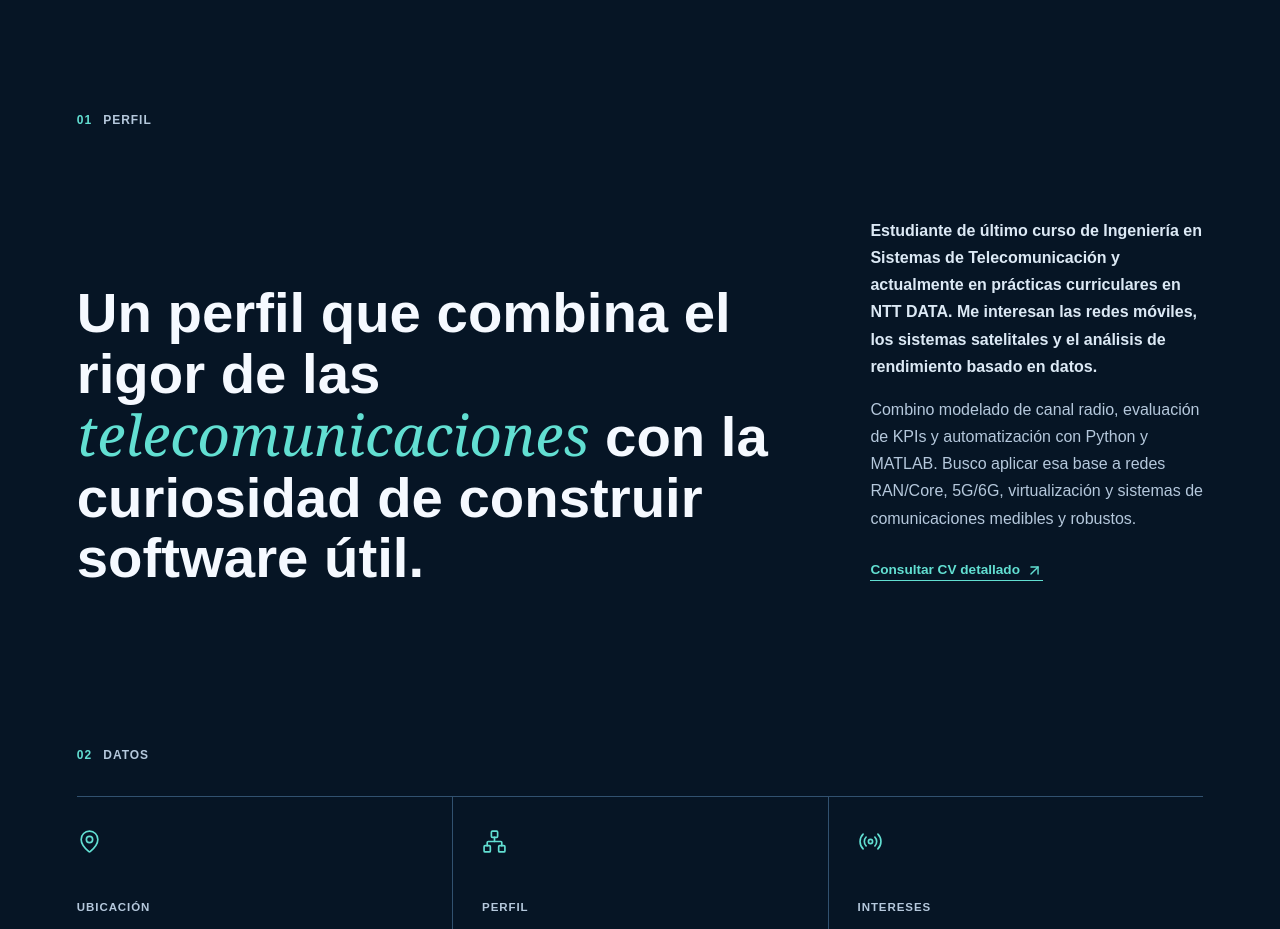
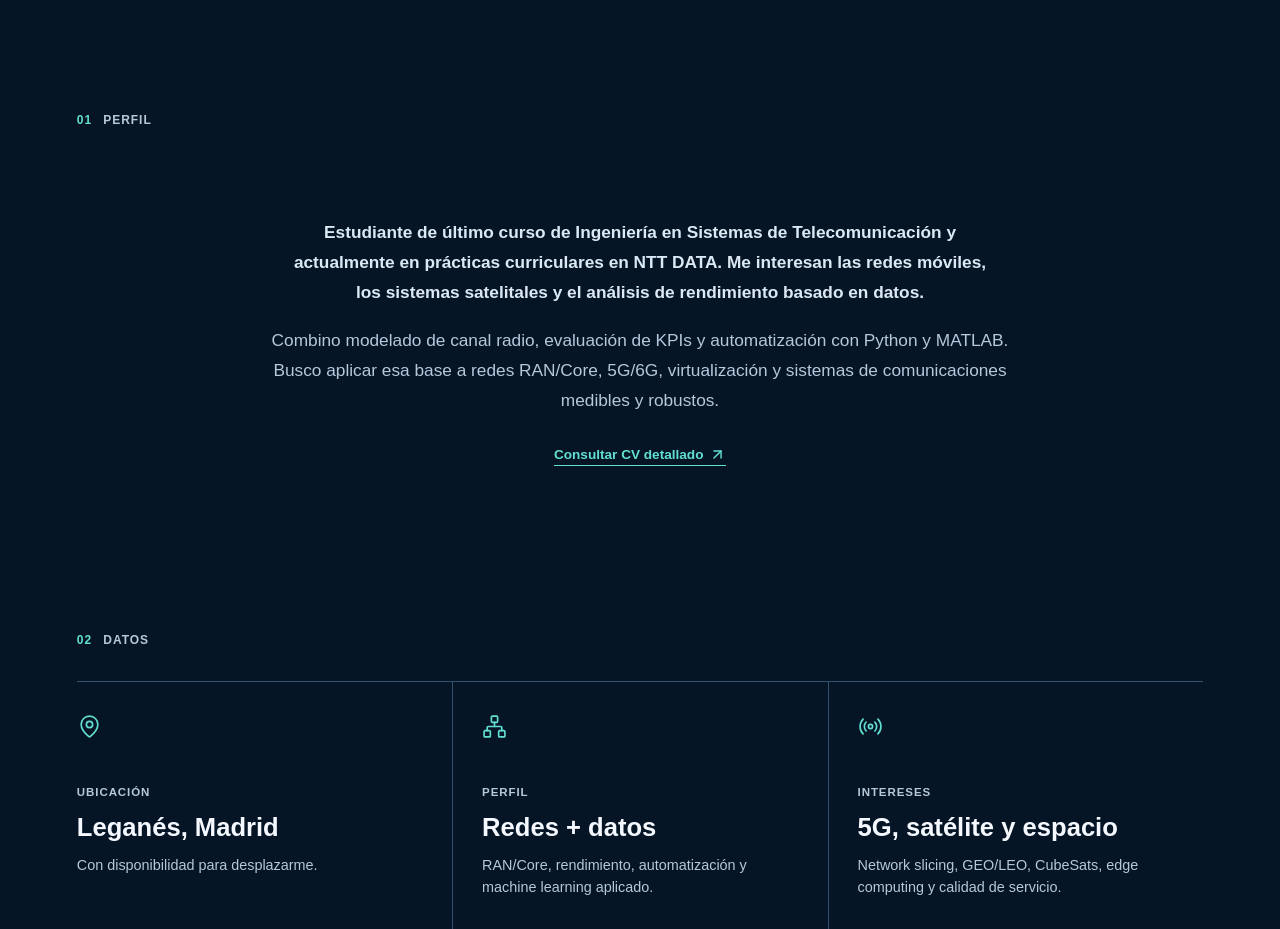
Before and after one commit to gonzaloop1494/gonzalo-portfolio, a Next.js app: page / in a window 1280 px wide. Shown: the part 820-1749 px from the top of the page. Built offline with nearby package versions, Linux system fonts and the light colour scheme; no server answers.

Commit message:
Center profile content

```diff
--- a/app/globals.css
+++ b/app/globals.css
@@ -148,7 +148,7 @@ h1, h2, h3 { letter-spacing: 0; }
   white-space: nowrap;
   border: 0;
 }
-h1 em, h2 em, .display-copy em { color: var(--accent); font-family: Georgia, "Times New Roman", serif; font-weight: 400; }
+h1 em, h2 em { color: var(--accent); font-family: Georgia, "Times New Roman", serif; font-weight: 400; }
 .hero-title { max-width: 670px; margin: 0 0 .7rem; color: var(--text); font-size: clamp(2.75rem, 5.1vw, 5rem); font-weight: 900; line-height: 1; }
 .hero-role { margin: 0 0 2rem; color: var(--soft); font-size: clamp(.9rem, 1.4vw, 1.15rem); font-weight: 700; line-height: 1.5; }
 .hero-actions { display: flex; flex-wrap: wrap; gap: .75rem; }
@@ -175,11 +175,10 @@ h1 em, h2 em, .display-copy em { color: var(--accent); font-family: Georgia, "Ti
 .section { max-width: 1440px; margin: 0 auto; padding: clamp(5rem, 11vw, 9rem) clamp(1.3rem, 6vw, 6rem); }
 .section-marker { display: flex; align-items: center; gap: .7rem; color: var(--muted); font-size: .75rem; font-weight: 800; letter-spacing: .08em; text-transform: uppercase; }
 .section-marker span { color: var(--accent); font-variant-numeric: tabular-nums; }
-.profile-layout { display: grid; grid-template-columns: minmax(0, 1.35fr) minmax(260px, .65fr); gap: clamp(2.25rem, 8vw, 9rem); align-items: end; padding-top: clamp(2.5rem, 7vw, 5.5rem); }
-.display-copy { margin: 0; font-size: clamp(2.1rem, 4.4vw, 4.7rem); font-weight: 750; line-height: 1.08; }
-.profile-detail { max-width: 420px; padding-bottom: .5rem; }
-.profile-detail p { color: var(--muted); line-height: 1.7; }
-.profile-detail .profile-intro { color: var(--soft); font-weight: 700; }
+.profile-layout { padding-top: clamp(2.5rem, 7vw, 5.5rem); }
+.profile-detail { max-width: 740px; padding-bottom: .5rem; margin: 0 auto; text-align: center; }
+.profile-detail p { margin-right: auto; margin-left: auto; color: var(--muted); font-size: clamp(1rem, 1.35vw, 1.14rem); line-height: 1.75; }
+.profile-detail .profile-intro { max-width: 700px; color: var(--soft); font-weight: 700; }
 .text-link { display: inline-flex; align-items: center; gap: .35rem; margin-top: .75rem; border-bottom: 1px solid var(--accent); color: var(--accent); font-size: .85rem; font-weight: 800; }
 .text-link:hover { color: var(--accent-strong); border-color: var(--accent-strong); }
 
@@ -309,8 +308,7 @@ h1 em, h2 em, .display-copy em { color: var(--accent); font-family: Georgia, "Ti
   .hero { min-height: auto; }
   .hero-grid { grid-template-columns: 1fr; min-height: auto; padding-top: 7.5rem; padding-bottom: 5.5rem; }
   .hero-aside { width: min(100%, 390px); justify-self: start; }
-  .profile-layout, .skills-layout, .credentials-section, .contact-layout { grid-template-columns: 1fr; }
-  .profile-detail { max-width: 600px; }
+  .skills-layout, .credentials-section, .contact-layout { grid-template-columns: 1fr; }
   .data-grid { grid-template-columns: 1fr; }
   .data-item, .data-item + .data-item { min-height: unset; padding: 1.55rem 0; border-left: 0; }
   .data-label { margin-top: 1.5rem; }
--- a/components/portfolio.tsx
+++ b/components/portfolio.tsx
@@ -266,12 +266,6 @@ export function Portfolio() {
         <section className="section intro-section" id="perfil">
           <div className="section-marker reveal"><span>01</span> Perfil</div>
           <div className="profile-layout">
-            <div className="profile-statement reveal">
-              <p className="display-copy">
-                Un perfil que combina el rigor de las <em>telecomunicaciones</em> con la
-                curiosidad de construir software útil.
-              </p>
-            </div>
             <div className="profile-detail reveal">
               <p className="profile-intro">
                 Estudiante de último curso de Ingeniería en Sistemas de Telecomunicación y
```
